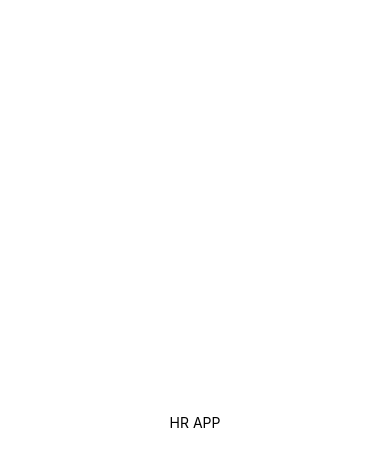
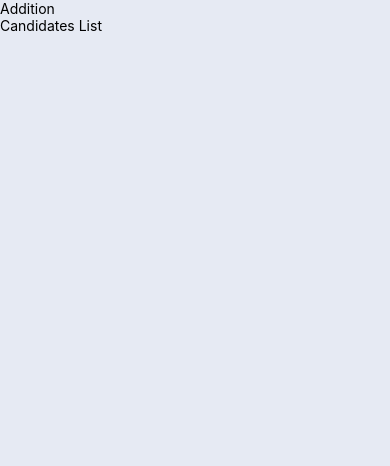
Before and after one commit to islammhasan/hrapp, a React Native app: screen /Addition in a window 390 px wide. Shown: the top 466 px of the page. Built offline with nearby package versions, Linux system fonts and the light colour scheme.

Commit message:
navigation initial

```diff
--- a/App.js
+++ b/App.js
@@ -1,16 +1,14 @@
 import React from 'react';
-import {View, Text} from 'react-native';
 import {Provider} from 'react-redux';
 import {persistor, store} from './src/redux/store';
 import {PersistGate} from 'redux-persist/integration/react';
+import {NavContainer} from './src/navigation';
 
 const App = () => {
   return (
     <Provider store={store}>
       <PersistGate persistor={persistor} loading={null}>
-        <View style={{justifyContent: 'center', alignItems: 'center', flex: 1}}>
-          <Text>HR APP</Text>
-        </View>
+        <NavContainer />
       </PersistGate>
     </Provider>
   );
--- a/src/assets/colors/index.js
+++ b/src/assets/colors/index.js
@@ -1 +1,5 @@
-export const colors = {}
+export const colors = {
+    black: '#131313',
+    white: '#e6eaf3',
+    gray: '#1b1b1b'
+  };
--- /dev/null
+++ b/src/components/Container/index.js
@@ -0,0 +1,18 @@
+import React from 'react';
+import {SafeAreaView, StyleSheet, View} from 'react-native';
+import {colors} from '../../assets/colors';
+
+export const Container = ({children, style}) => {
+  return (
+    <SafeAreaView style={[styles.container, style]}>
+      <View style={[styles.container, style]}>{children}</View>
+    </SafeAreaView>
+  );
+};
+
+const styles = StyleSheet.create({
+  container: {
+    flex: 1,
+    backgroundColor: colors.white,
+  },
+});
--- a/src/components/index.js
+++ b/src/components/index.js
@@ -0,0 +1 @@
+export * from './Container';
--- /dev/null
+++ b/src/navigation/NavStack.js
@@ -0,0 +1,15 @@
+import React from 'react';
+import {createStackNavigator} from '@react-navigation/stack';
+import {navigationOptions} from './navigationOptions';
+import {Addition, CandidatesList} from '../screens/';
+
+const Stack = createStackNavigator();
+
+export const NavStack = () => {
+  return (
+    <Stack.Navigator screenOptions={navigationOptions}>
+      <Stack.Screen name="Addition" component={Addition} />
+      <Stack.Screen name="CandidatesList" component={CandidatesList} />
+    </Stack.Navigator>
+  );
+};
--- a/src/navigation/index.js
+++ b/src/navigation/index.js
@@ -0,0 +1,11 @@
+import React from 'react';
+import {NavigationContainer} from '@react-navigation/native';
+import {NavStack} from './NavStack';
+
+export const NavContainer = () => {
+  return (
+    <NavigationContainer>
+      <NavStack />
+    </NavigationContainer>
+  );
+};
--- /dev/null
+++ b/src/navigation/navigationOptions.js
@@ -0,0 +1,21 @@
+import {verticalScale} from 'react-native-size-matters';
+import {colors} from '../assets/colors';
+
+export const navigationOptions = {
+  headerShown: false,
+  headerTitle: null,
+  headerBackTitleVisible: false,
+  headerTintColor: colors.black,
+  headerStyle: {
+    height: verticalScale(80),
+    borderBottomWidth: 0,
+    borderBottomColor: 'transparent',
+    shadowColor: 'transparent',
+    backgroundColor: colors.gray,
+    shadowRadius: 0,
+    shadowOffset: {
+      height: 0,
+    },
+    elevation: 0,
+  },
+};
--- /dev/null
+++ b/src/screens/Addition/index.js
@@ -0,0 +1,15 @@
+import React from 'react';
+import {View, Text, TouchableOpacity} from 'react-native';
+import { Container } from '../../components';
+import { styles } from './styles';
+
+export const Addition = ({navigation}) => {
+  return (
+    <Container>
+      <Text>Addition</Text>
+      <TouchableOpacity onPress={() => navigation.navigate('CandidatesList')}>
+        <Text>Candidates List</Text>
+      </TouchableOpacity>
+    </Container>
+  );
+};
--- /dev/null
+++ b/src/screens/Addition/styles.js
@@ -0,0 +1,5 @@
+import { ScaledSheet } from 'react-native-size-matters';
+
+export const styles = ScaledSheet.create({
+
+})
--- /dev/null
+++ b/src/screens/CandidatesList/index.js
@@ -0,0 +1,15 @@
+import React from 'react';
+import {View, Text, TouchableOpacity} from 'react-native';
+import { Container } from '../../components';
+import { styles } from './styles';
+
+export const CandidatesList = ({navigation}) => {
+  return (
+    <Container>
+      <Text>Candidates List</Text>
+      <TouchableOpacity onPress={() => navigation.navigate('Addition')}>
+        <Text>Addition</Text>
+      </TouchableOpacity>
+    </Container>
+  );
+};
--- /dev/null
+++ b/src/screens/CandidatesList/styles.js
@@ -0,0 +1,5 @@
+import { ScaledSheet } from 'react-native-size-matters';
+
+export const styles = ScaledSheet.create({
+
+})
--- /dev/null
+++ b/src/screens/index.js
@@ -0,0 +1,2 @@
+export * from './Addition';
+export * from './CandidatesList';
```
